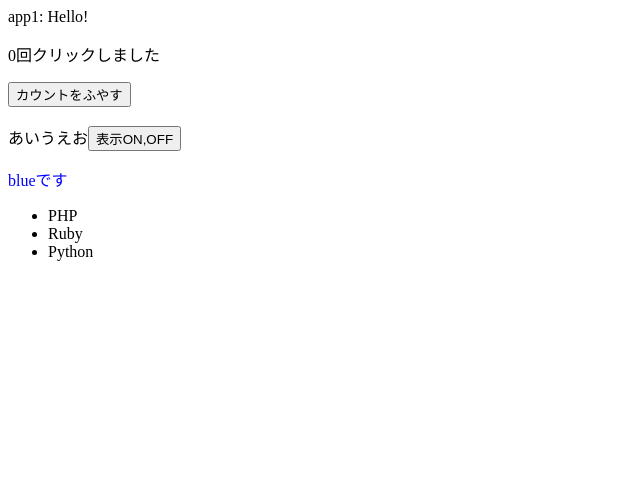
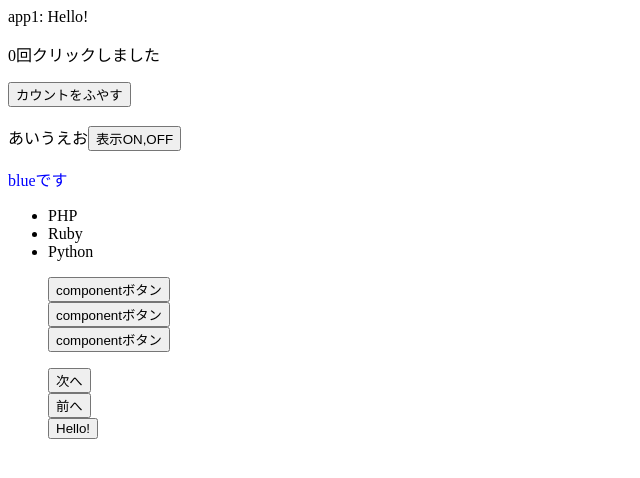
Before and after one commit to zono345/VuejsStudy, a plain HTML site: page 01_Youtube_Nyumon/test_01.html in a window 1280 px wide. Shown: the whole page, without its empty margins (0-640 px from the left). Drawn offline with nearby package versions, Linux system fonts and the light colour scheme.

Commit message:
YouTube動画完了

```diff
--- a/01_Youtube_Nyumon/test_01.html
+++ b/01_Youtube_Nyumon/test_01.html
@@ -41,6 +41,30 @@
     </ul>
 </div>
 
+<div id="app6">
+    <ul>
+        <template1></template1>
+        <template1></template1>
+        <template1></template1>
+    </ul>
+</div>
+
+<div id="app7">
+    <ul>
+        <template2 prop1="次へ"></template2>
+        <template2 prop1="前へ"></template2>
+        <template2 :prop1="varString"></template2>
+    </ul>
+</div>
+
+<div id="app8">
+    <template8
+        v-for="item in itemList"
+        :prop81="item"
+        prop82="です"
+    ></template8>
+</div>
+
 <script>
     const App1 = {
         data() {
@@ -49,6 +73,10 @@
             }
         },
     }
+    app1 = Vue.createApp(App1)
+    app1.mount('#app1')
+
+
     const App2 = {
         data() {
             return {
@@ -61,6 +89,10 @@
             }
         }
     }
+    app2 = Vue.createApp(App2)
+    app2.mount('#app2')
+
+
     const App3 = {
         data() {
             return {
@@ -73,6 +105,10 @@
             }
         }
     }
+    app3 = Vue.createApp(App3)
+    app3.mount('#app3')
+
+
     const App4 = {
         data() {
             return {
@@ -82,6 +118,10 @@
         methods: {
         }
     }
+    app4 = Vue.createApp(App4)
+    app4.mount('#app4')
+
+
     const App5 = {
         data() {
             return {
@@ -95,22 +135,57 @@
         methods: {
         }
     }
+    app5 = Vue.createApp(App5)
+    app5.mount('#app5')
 
 
-    app1 = Vue.createApp(App1)
-    app1.mount('#app1')
+    const App6 = {}
+    const app6 = Vue.createApp(App6)
+    app6.component('template1', {
+        template: `
+            <button>componentボタン</button>
+            <br>
+            `
+        })
+    app6.mount('#app6')
 
-    app2 = Vue.createApp(App2)
-    app2.mount('#app2')
 
-    app3 = Vue.createApp(App3)
-    app3.mount('#app3')
+    const App7 = {
+        data() {
+            return {
+                varString: "Hello!"
+            }
+        },
+    }
+    const app7 = Vue.createApp(App7)
+    app7.component('template2', {
+        props: ['prop1'],
+        template: `
+            <button>{{prop1}}</button>
+            <br>
+        `
+    })
+    app7.mount('#app7')
 
-    app4 = Vue.createApp(App4)
-    app4.mount('#app4')
+    const App8 = {
+        data() {
+            return {
+                itemList: [
+                    {id: 0, text: '0番'},
+                    {id: 1, text: '1番'},
+                    {id: 2, text: '2番'}
+                ]
+            }
+        }
+    }
+    const app8 = Vue.createApp(App8)
+    app8.component('template8', {
+        props: ['prop81', 'prop82'],
+        template: `
+            <li>{{prop81.id}}は{{prop81.text}}{{prop82}}</li>
+        `
+    })
 
-    app5 = Vue.createApp(App5)
-    app5.mount('#app5')
 
 </script>
 
```
